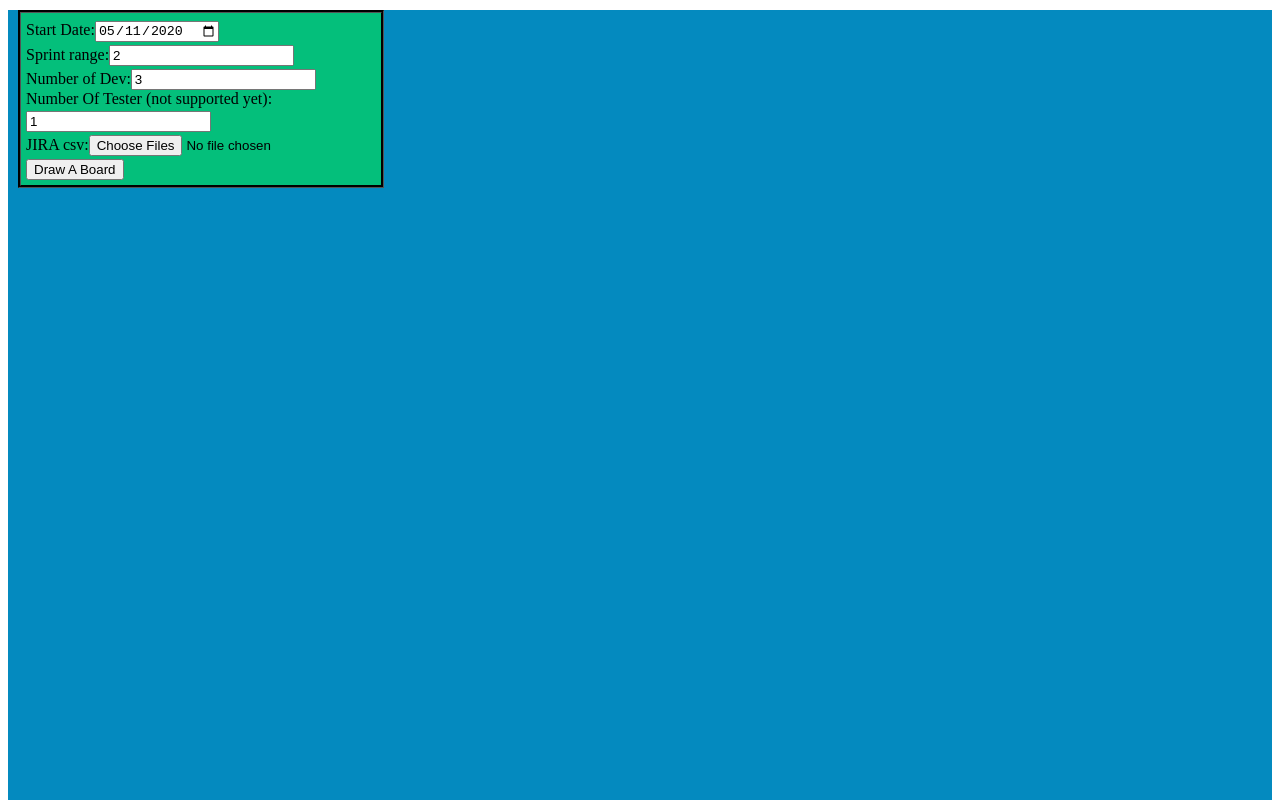
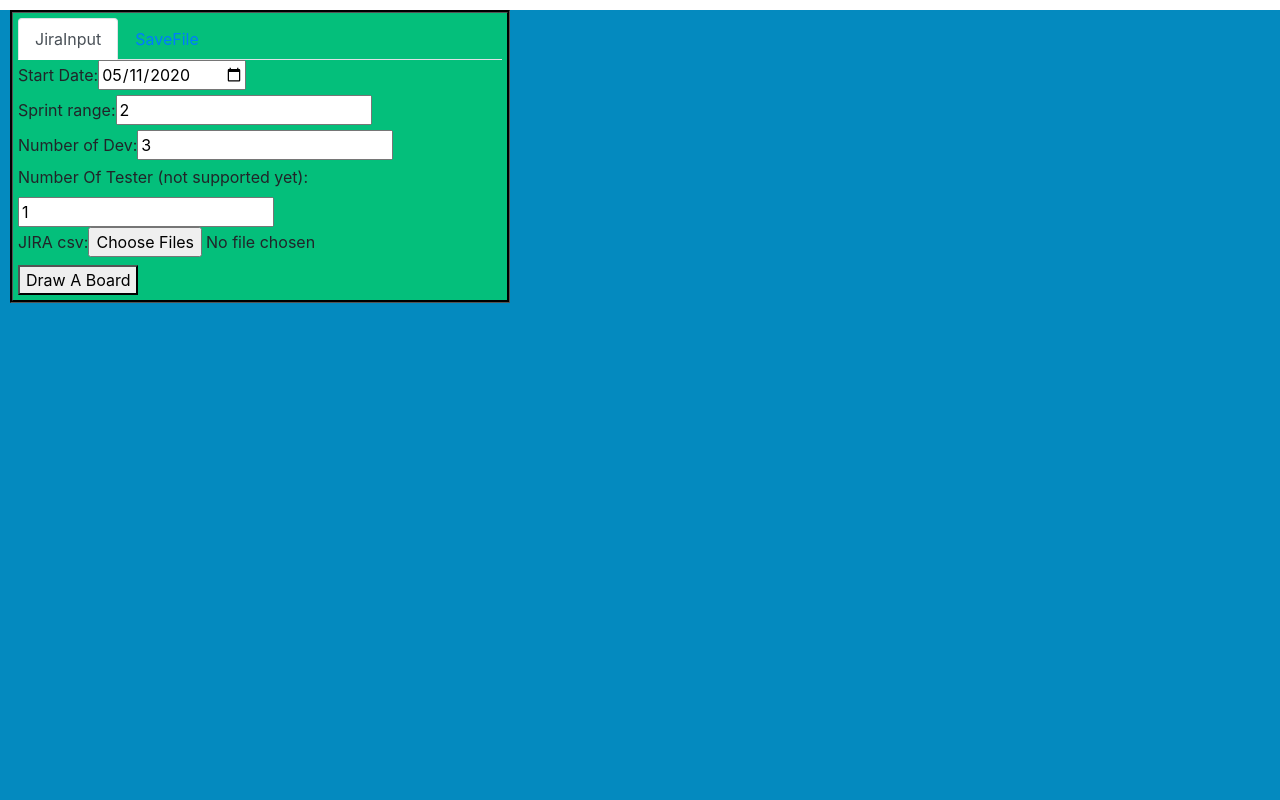
Before and after one commit to MightyOrphus/tactboard, a Vue app: page / in a window 1280 px wide. Shown: the top 800 px of the page. Built offline with nearby package versions, Linux system fonts and the light colour scheme.

Commit message:
add bootstrap into project + add in-out tab

```diff
--- a/package.json
+++ b/package.json
@@ -8,6 +8,8 @@
     "lint": "vue-cli-service lint"
   },
   "dependencies": {
+    "bootstrap": "^4.5.0",
+    "bootstrap-vue": "^2.15.0",
     "core-js": "^3.6.4",
     "vue": "^2.6.11"
   },
--- a/src/components/DateCol.vue
+++ b/src/components/DateCol.vue
@@ -9,8 +9,7 @@
         :summary="task.summary"
         :hoursInCurrentDate="task.hoursInCurrentDate"
         draggable="true"
-      >
-      </Card>
+      ></Card>
     </div>
   </div>
 </template>
@@ -21,19 +20,19 @@ export default {
     id: String,
     date: String,
     tasks: Array,
-    isWorkDay: Boolean,
+    isWorkDay: Boolean
   },
   components: {
-    Card,
+    Card
   },
   methods: {
-    drop: (e) => {
+    drop: e => {
       const card_id = e.dataTransfer.getData("card_id");
       const card = document.getElementById(card_id);
       card.style.display = "block";
       e.target.appendChild(card);
-    },
-  },
+    }
+  }
 };
 </script>
 
@@ -50,6 +49,6 @@ export default {
   background-color: var(--backgrounds-3-hex);
   border-style: groove;
   border-color: black;
-  min-width: 100px;
+  min-width: 150px;
 }
 </style>
--- /dev/null
+++ b/src/components/JiraInput.vue
@@ -0,0 +1,24 @@
+<template>
+  <div id="inputForm">
+    <div id="myDateRange">
+      <label for="startDate">Start Date:</label>
+      <input type="date" id="startDate" format="yyyy-MM-dd" />
+    </div>
+    <div>
+      <label for="sprintRange">Sprint range:</label>
+      <input type="text" id="sprintRange" value="2" />
+    </div>
+    <div>
+      <label for="numOfDev">Number of Dev:</label>
+      <input type="text" id="numOfDev" value="3" />
+    </div>
+    <div>
+      <label for="numOfTester">Number Of Tester (not supported yet):</label>
+      <input type="text" id="numOfTester" value="1" />
+    </div>
+    <div>
+      <label>JIRA csv:</label>
+      <input type="file" id="csvFileInput" multiple />
+    </div>
+  </div>
+</template>
--- a/src/components/TactBoard.vue
+++ b/src/components/TactBoard.vue
@@ -1,28 +1,14 @@
 <template>
   <div class="tactboard">
-    <div id="inputForm">
-      <div id="myDateRange">
-        <label for="startDate">Start Date:</label>
-        <input type="date" id="startDate" format="yyyy-MM-dd" />
-      </div>
-      <div>
-        <label for="sprintRange">Sprint range:</label>
-        <input type="text" id="sprintRange" value="2" />
-      </div>
-      <div>
-        <label for="numOfDev">Number of Dev:</label>
-        <input type="text" id="numOfDev" value="3" />
-      </div>
-      <div>
-        <label for="numOfTester">Number Of Tester (not supported yet):</label>
-        <input type="text" id="numOfTester" value="1" />
-      </div>
-      <div>
-        <label>JIRA csv:</label>
-        <input type="file" id="csvFileInput" multiple />
-      </div>
-      <button v-on:click="processCSVFile">Draw A Board</button>
-    </div>
+    <b-tabs id="inoutTab">
+      <b-tab title="JiraInput" active>
+        <JiraInput />
+        <button v-on:click="processCSVFile">Draw A Board</button>
+      </b-tab>
+      <b-tab title="SaveFile">
+        <p>wait for implementation</p>
+      </b-tab>
+    </b-tabs>
     <div id="board" class="flexbox">
       <DateCol
         v-for="date in allDatesInSprint"
@@ -38,12 +24,14 @@
 
 <script>
 import DateCol from "./DateCol.vue";
+import JiraInput from "./JiraInput.vue";
 export default {
   mounted: function() {
     this.initStartDate();
   },
   components: {
-    DateCol
+    DateCol,
+    JiraInput
   },
   data: function() {
     return {
@@ -322,8 +310,8 @@ export default {
 </script>
 
 <style scoped>
-#inputForm {
-  width: 350px;
+#inoutTab {
+  width: 500px;
   margin: 10px;
   padding: 5px;
   background-color: var(--backgrounds-3-hex);
```
Also changed, not shown: src/main.js (+7 -0 lines).
